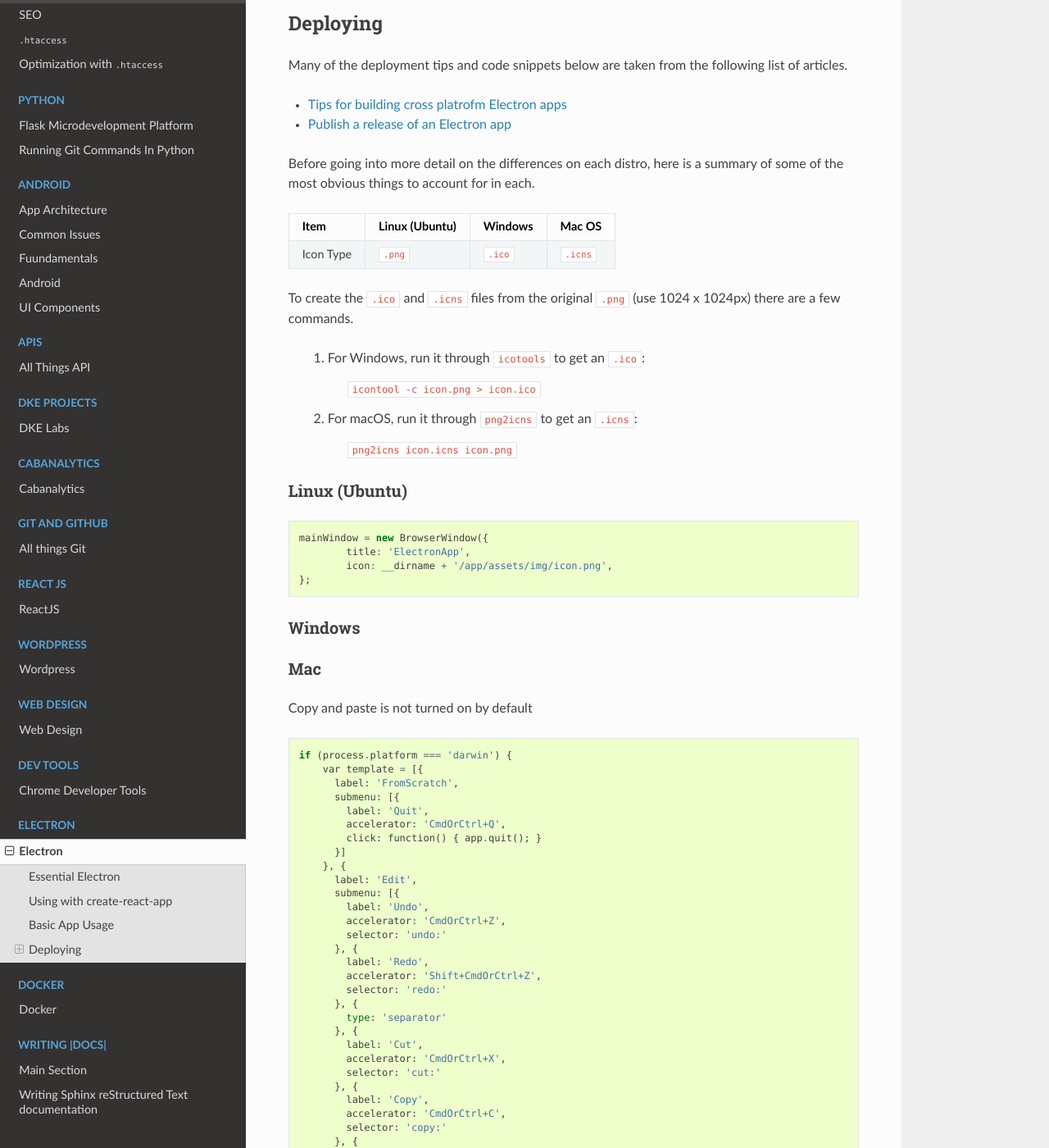
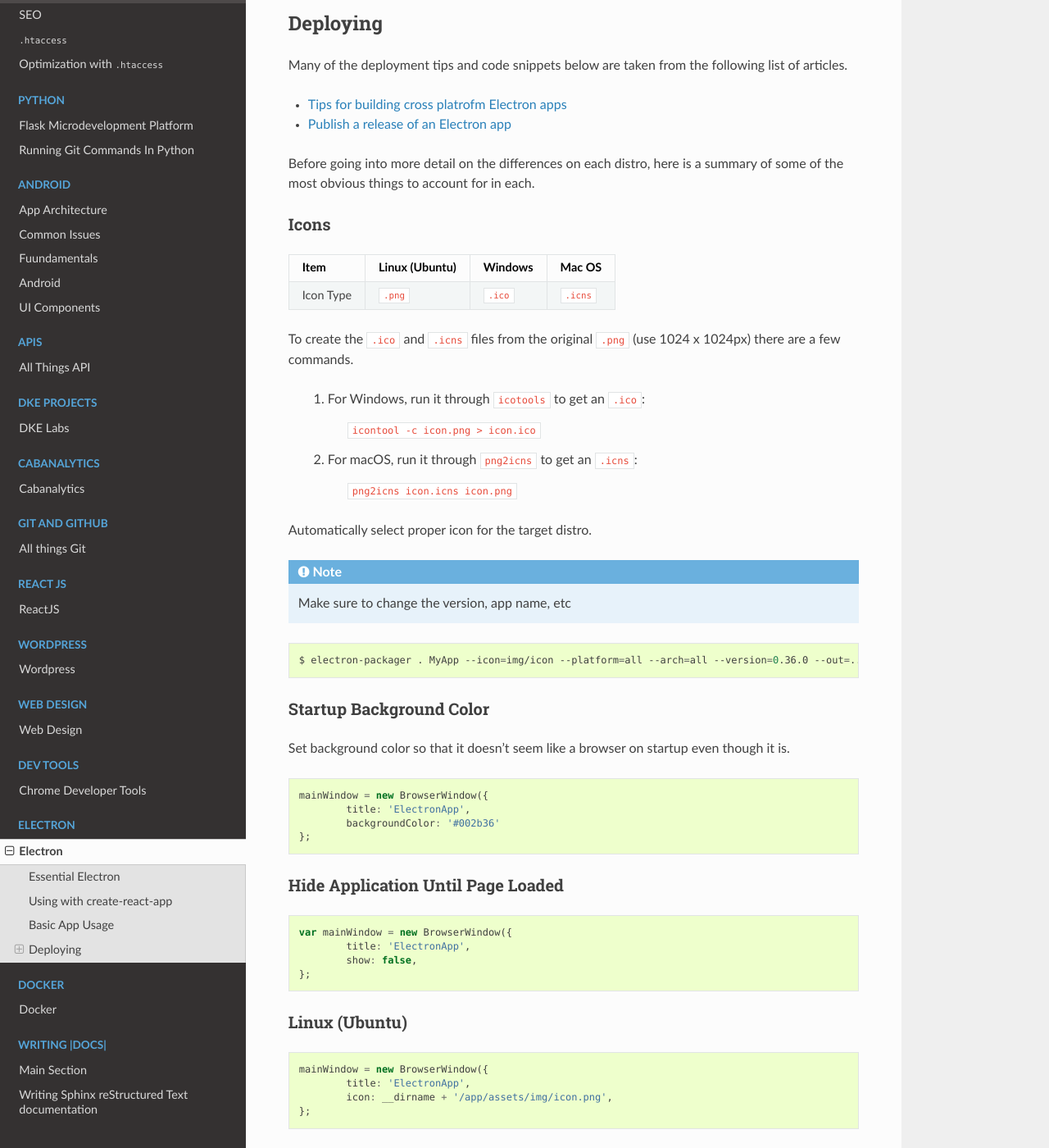
Before and after one commit to asmattic/docs, a Sphinx documentation site: the page built from source/electron/index.rst, in a window 1280 px wide and 1400 px high, scrolled down 680 px. Shown: the whole window at 82% size. Built offline with Sphinx 7.4.7 and the Read the Docs theme 2.0.0, drawn with Linux system fonts in a browser that asks for light colours; some of the changed text lies outside the part shown.

Commit message:
fixed js code blocks, more electron react boilerplate

```diff
--- a/source/electron/index.rst
+++ b/source/electron/index.rst
@@ -46,6 +46,9 @@
 
 Before going into more detail on the differences on each distro, here is a summary of some of the most obvious things to account for in each.
 
+Icons
+~~~~~~
+
 .. csv-table::
 	:header: "Item", "Linux (Ubuntu)", "Windows", "Mac OS"
 
@@ -61,6 +64,36 @@
 
 		``png2icns icon.icns icon.png``
 
+Automatically select proper icon for the target distro.
+
+.. note::
+	Make sure to change the version, app name, etc
+
+.. code-block:: bash
+
+	$ electron-packager . MyApp --icon=img/icon --platform=all --arch=all --version=0.36.0 --out=../dist/ --asar
+
+Startup Background Color
+~~~~~~~~~~~~~~~~~~~~~~~~~~
+
+Set background color so that it doesn't seem like a browser on startup even though it is.
+
+.. code-block:: javascript
+
+	mainWindow = new BrowserWindow({
+		title: 'ElectronApp',
+		backgroundColor: '#002b36'
+	};
+
+Hide Application Until Page Loaded
+~~~~~~~~~~~~~~~~~~~~~~~~~~~~~~~~~~~~
+
+.. code-block:: javascript
+
+	var mainWindow = new BrowserWindow({
+		title: 'ElectronApp',
+		show: false,
+	};
 
 Linux (Ubuntu)
 ~~~~~~~~~~~~~~~~
@@ -81,3 +114,7 @@
 Copy and paste is not turned on by default
 
 .. literalinclude:: ./mac-copy-paste.js
+
+.. _electron_react_boilerplate_sec:
+
+Electron React Boilerplate
--- a/source/index.rst
+++ b/source/index.rst
@@ -1,5 +1,5 @@
 |AppName|'s |docs|
-=====================================
+=====================
 
 .. Variables
 .. include:: vars.rst
```
Also changed, not shown: source/git/index.rst (+7 -1 lines), source/hosting/index.rst (+21 -0 lines), source/pi/index.rst (+17 -17 lines), 1 other file.
